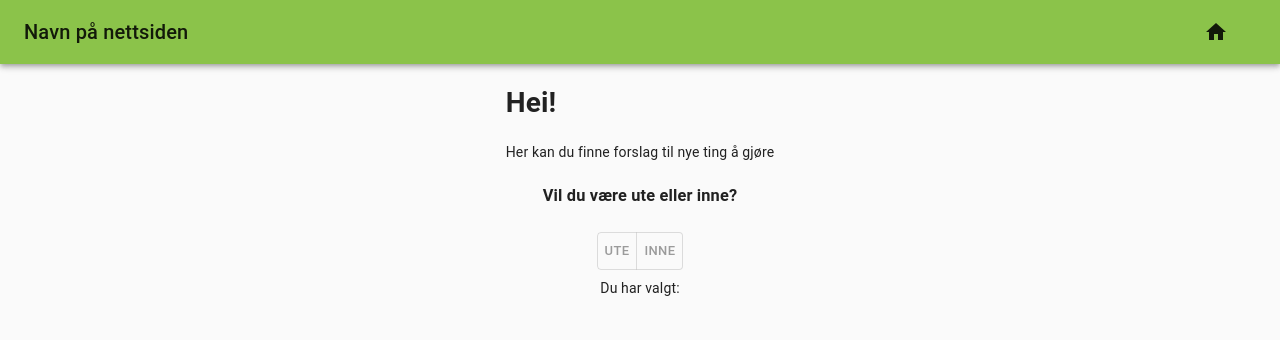
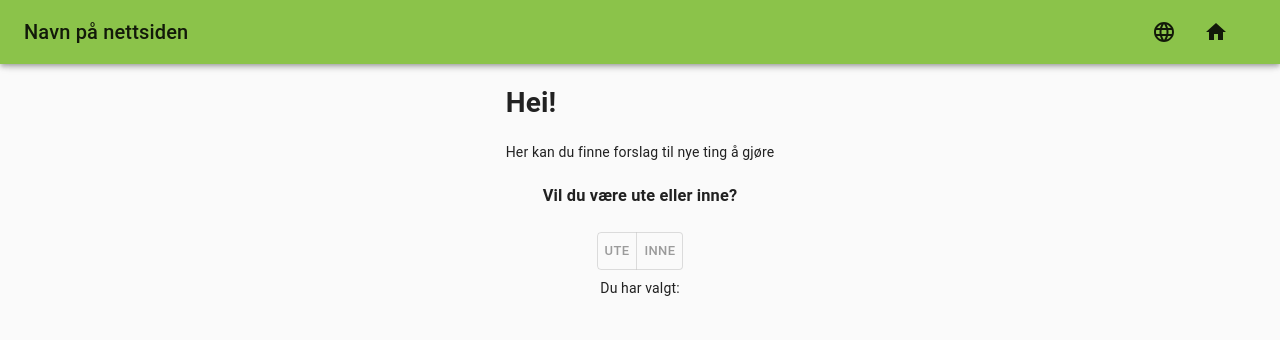
Before and after one commit to erlinvan/fortalt_digitalt, a React (Create React App) app in the folder fortalt_digitalt/: page / in a window 1280 px wide. Shown: the top 340 px of the page. Built offline with nearby package versions, Linux system fonts and the light colour scheme.

Commit message:
Added language menu, cookies and time dependent icons

```diff
--- a/fortalt_digitalt/package.json
+++ b/fortalt_digitalt/package.json
@@ -12,6 +12,7 @@
     "react": "^17.0.1",
     "react-dom": "^17.0.1",
     "react-scripts": "4.0.2",
+    "universal-cookie": "^4.0.4",
     "web-vitals": "^1.1.0"
   },
   "scripts": {
--- a/fortalt_digitalt/src/Components/App.js
+++ b/fortalt_digitalt/src/Components/App.js
@@ -1,4 +1,5 @@
 import React from "react";
+import Cookies from 'universal-cookie';
 
 // Common
 import isDay from "../Common/time";
@@ -14,7 +15,6 @@ import { createMuiTheme, ThemeProvider } from "@material-ui/core/styles";
 import { lightTheme, darkTheme } from "../Styling/themes";
 
 // Data
-
 import Data from "../data.json";
 
 const theme = getTimeTheme();
@@ -22,13 +22,25 @@ const theme = getTimeTheme();
 function getTimeTheme() {
   if (isDay()) {
     return createMuiTheme(lightTheme);
-  } else {
+  }
+  else {
     return createMuiTheme(darkTheme);
   }
 }
 
 function App() {
   const [choiceOne, setChoiceOne] = React.useState("");
+  const lang = React.useState(() => {
+    const cookies = new Cookies();
+    let lang = cookies.get("lang");
+
+    if (!lang) {
+      lang = cookies.set("lang", "NO", { path: '/' });
+    }
+
+    return lang
+  })
+
   console.log(choiceOne);
   const data = Data;
   console.log(data);
@@ -53,6 +65,7 @@ function App() {
           )}
         </Grid>
       </Grid>
+      <div/>
     </ThemeProvider>
   );
 }
--- a/fortalt_digitalt/src/Components/TopBar.js
+++ b/fortalt_digitalt/src/Components/TopBar.js
@@ -1,10 +1,18 @@
 import React from "react";
-import { makeStyles } from '@material-ui/core/styles';
-import HomeIcon from '@material-ui/icons/Home';
+import Cookies from 'universal-cookie';
+
+// Components
 import AppBar from "@material-ui/core/AppBar";
 import Toolbar from "@material-ui/core/Toolbar";
+import Menu from '@material-ui/core/Menu';
+import MenuItem from '@material-ui/core/MenuItem';
 import Typography from "@material-ui/core/Typography";
 import IconButton from "@material-ui/core/IconButton";
+import HomeIcon from '@material-ui/icons/Home';
+import LanguageIcon from '@material-ui/icons/Language';
+
+// Styling
+import { makeStyles } from '@material-ui/core/styles';
 
 const useStyles = makeStyles((theme) => ({
     root: {
@@ -18,8 +26,32 @@ const useStyles = makeStyles((theme) => ({
     },
 }));
 
-function TopBar() {
+function TopBar(props) {
     const classes = useStyles();
+    const [anchorEl, setAnchorEl] = React.useState(null);
+
+    function handleClick(event) {
+        setAnchorEl(event.currentTarget);
+    }
+
+    function handleClose(event) {
+        setAnchorEl(null);
+    }
+
+    function updateLang(event) {
+        const { lang } = event.currentTarget.dataset;
+
+        // Handle sneaky people
+        if (lang !== "NO" && lang !== "EN") {
+            handleClose(event);
+            return;
+        }
+
+        const cookies = new Cookies();
+        cookies.set("lang", lang, { path: '/' });
+
+        refreshPage();
+    }
 
     function refreshPage() {
         window.location.reload();
@@ -31,10 +63,23 @@ function TopBar() {
                 <Typography variant="h6" className={classes.title}>
                     Navn på nettsiden
                 </Typography>
+                <IconButton edge="start" onClick={handleClick} className={classes.button} color="inherit" aria-controls="simple-menu" aria-haspopup="true">
+                    <LanguageIcon />
+                </IconButton>
                 <IconButton edge="start" onClick={refreshPage} className={classes.button} color="inherit" aria-label="menu">
                     <HomeIcon />
                 </IconButton>
             </Toolbar>
+            <Menu
+                id="simple-menu"
+                anchorEl={anchorEl}
+                keepMounted
+                open={Boolean(anchorEl)}
+                onClose={handleClose}
+            >
+                <MenuItem onClick={updateLang} data-lang={"NO"}>Norsk</MenuItem>
+                <MenuItem onClick={updateLang} data-lang={"EN"}>English</MenuItem>
+            </Menu>
         </AppBar>
     );
 }
--- a/fortalt_digitalt/src/Styling/themes.js
+++ b/fortalt_digitalt/src/Styling/themes.js
@@ -1,6 +1,10 @@
 import green from '@material-ui/core/colors/green';
 import lightGreen from '@material-ui/core/colors/lightGreen';
 import amber from '@material-ui/core/colors/amber';
+
+// Icons
+import sun from './sun.png';
+import moon from './moon.png';
 
 export const lightTheme = {
     palette: {
@@ -10,6 +14,18 @@ export const lightTheme = {
         secondary: {
           main: amber[500],
         }
+    },
+    overrides: {
+      MuiCssBaseline: {
+        '@global': {
+          body: {
+            backgroundPosition: '97% 95%',
+            backgroundRepeat: 'no-repeat',
+            backgroundAttachment: 'fixed',
+            backgroundImage: `url(${sun})`
+          }
+        }
+      }
     }
   }
 
@@ -22,5 +38,17 @@ export const darkTheme = {
         secondary: {
           main: amber[500],
         }
-     }
+    },
+    overrides: {
+      MuiCssBaseline: {
+        '@global': {
+          body: {
+            backgroundPosition: '97% 95%',
+            backgroundRepeat: 'no-repeat',
+            backgroundAttachment: 'fixed',
+            backgroundImage: `url(${moon})`
+          }
+        }
+      }
+    }
 }
```
Also changed, not shown: fortalt_digitalt/src/Components/BottomBar.js (added, +38 -0 lines), fortalt_digitalt/src/Styling/moon.png (added), fortalt_digitalt/src/Styling/sun.png (added).
